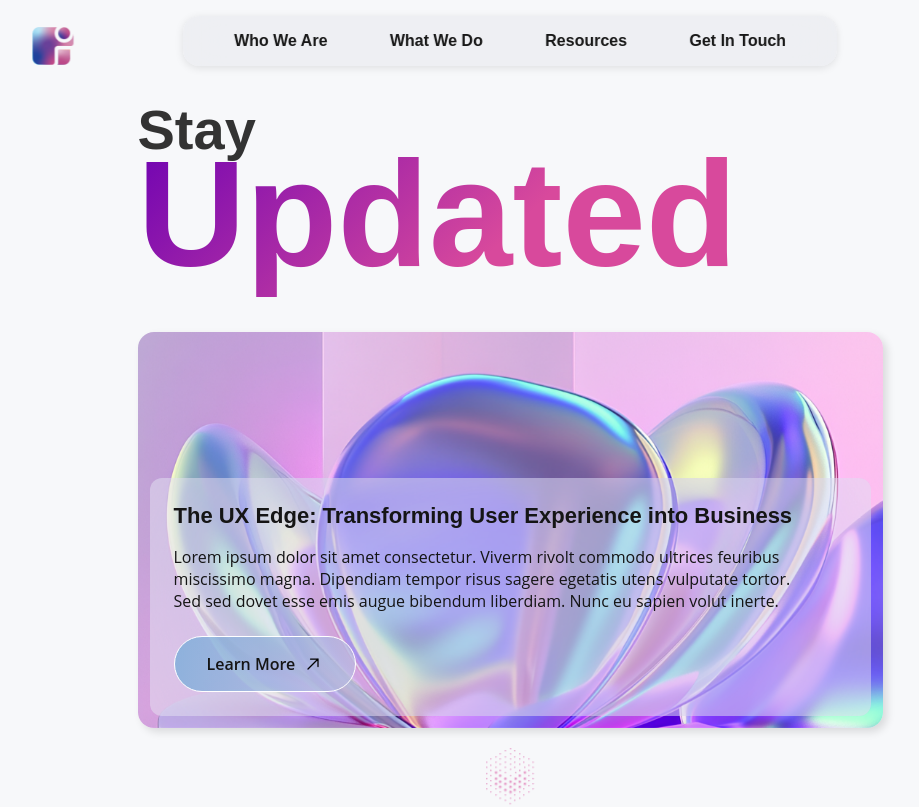
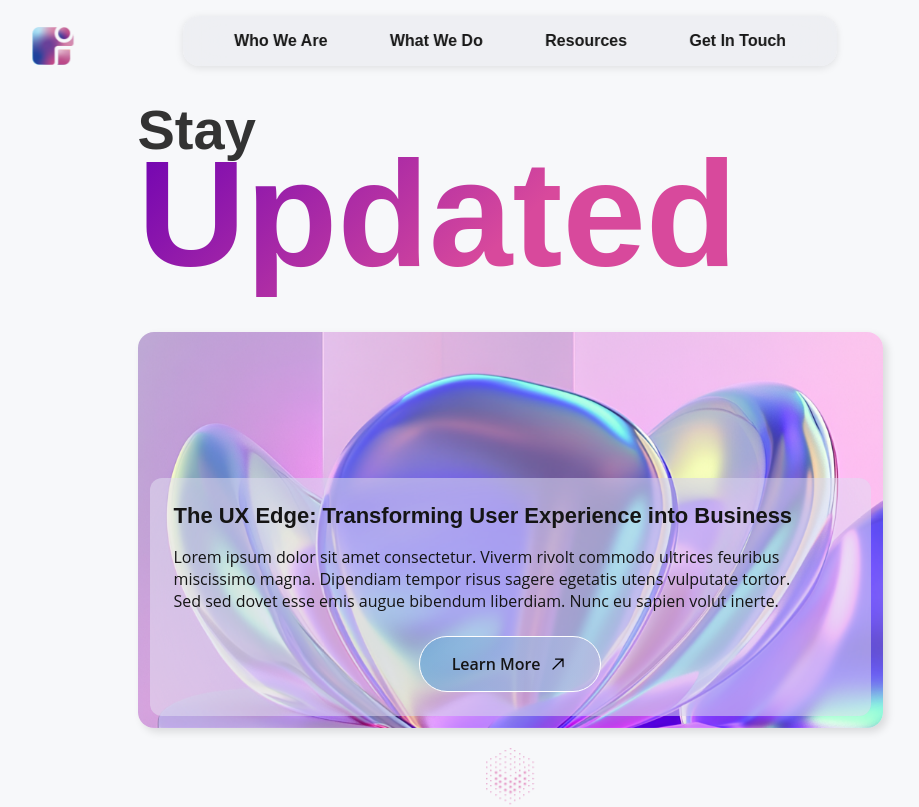
Before and after one commit to ideoguru/ideogfx.com, a Next.js app: page /Resources in a window 1280 px wide. Shown: the top 807 px of the page, without its empty margins (130-1049 px from the left). Built offline with nearby package versions, Linux system fonts and the light colour scheme.

Commit message:
Hero section- Learn more button Placement

```diff
--- a/src/styles/Resourse_hero.module.css
+++ b/src/styles/Resourse_hero.module.css
@@ -151,6 +151,9 @@
   color: #151515;
   cursor: pointer;
   transition: transform 0.3s ease;
+  /* Add these two lines */
+  width: fit-content;
+  margin: 0 auto; /* Centers the button horizontally */
 }
 
 .learnMoreButton:hover {
```
